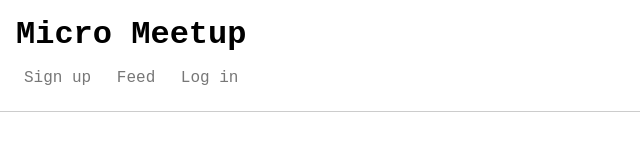
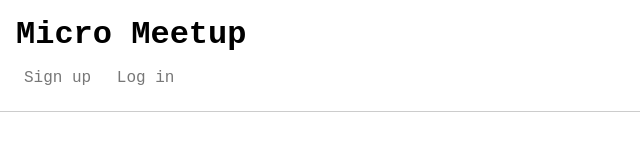
Before and after one commit to hackathon-5/team-boomtown-repo, a website: page client/index.html in a window 1280 px wide. Shown: the full height of the page, 0-640 px from the left. Drawn offline with Linux system fonts and the light colour scheme.

Commit message:
fixed feed showing when not logged in

```diff
--- a/client/index.html
+++ b/client/index.html
@@ -15,7 +15,7 @@
           <li ng-hide="currentUser">
             <a ui-sref="signup" ui-sref-active="active">Sign up</a>
           </li>
-          <li ng-hide="currentUser">
+          <li ng-show="currentUser">
             <a ui-sref="feed" ui-sref-active="active">Feed</a>
           </li>
           <li ng-hide="currentUser">
```
